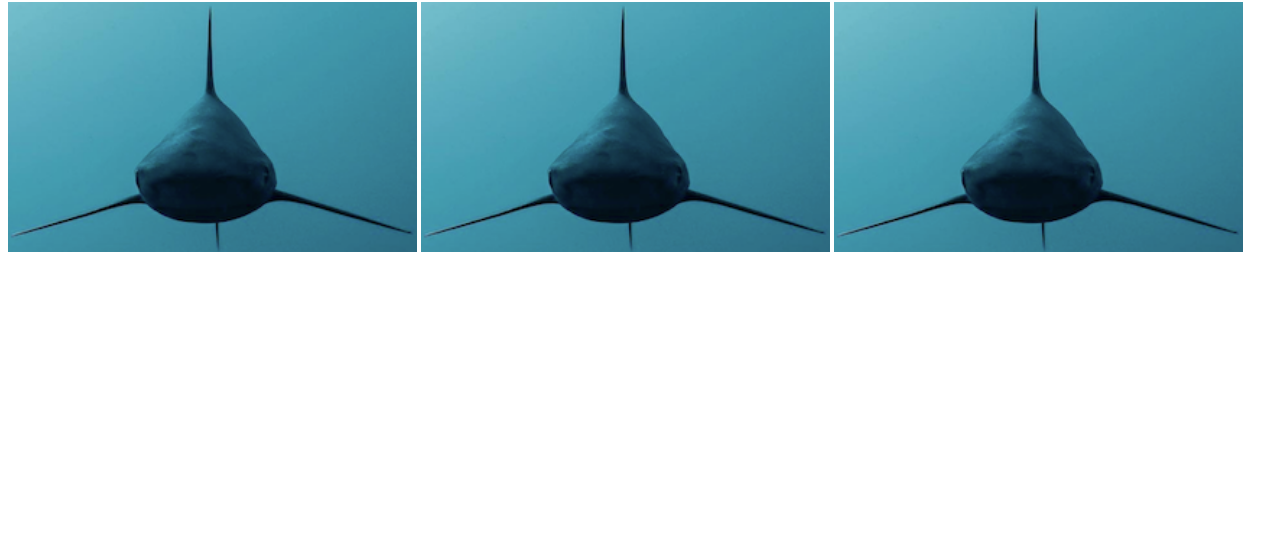
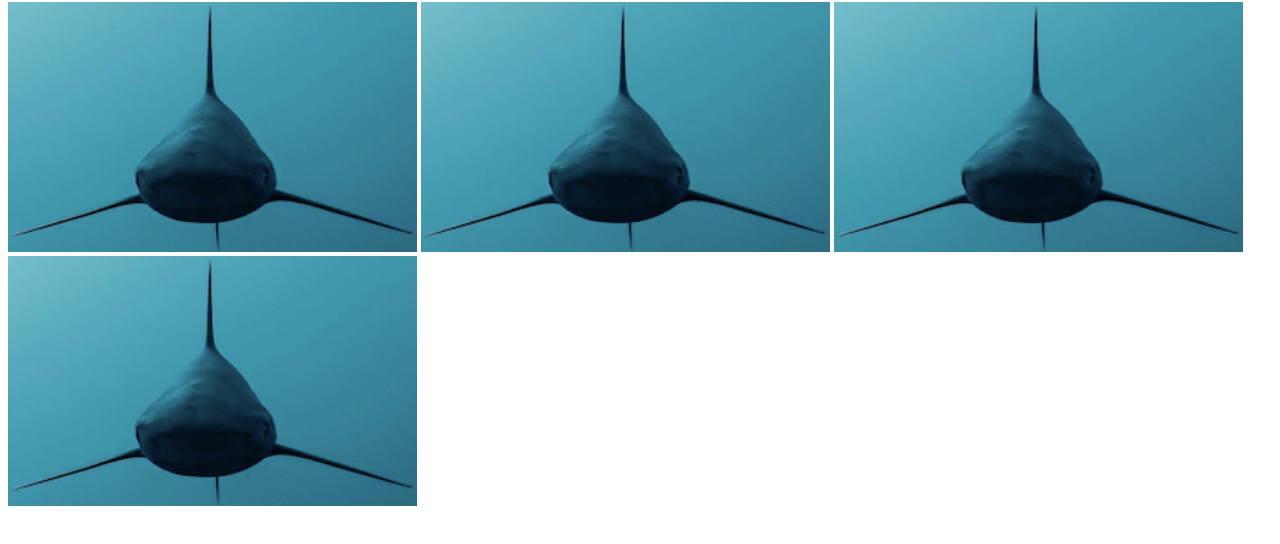
Before and after one commit to sFish223/sFish.github.io, a plain HTML site: page index.html in a window 1280 px wide. Shown: the part 64-608 px from the top of the page. Drawn offline with Linux system fonts and the light colour scheme.

Commit message:
one more jaw

```diff
--- a/index.html
+++ b/index.html
@@ -4,6 +4,7 @@
     <image src="shark.png" height ="250">
     <image src="shark.png" height ="250">
     <image src="shark.png" height ="250">
+    <image src="shark.png" height ="250">
 </div>
 
 </html>
```
